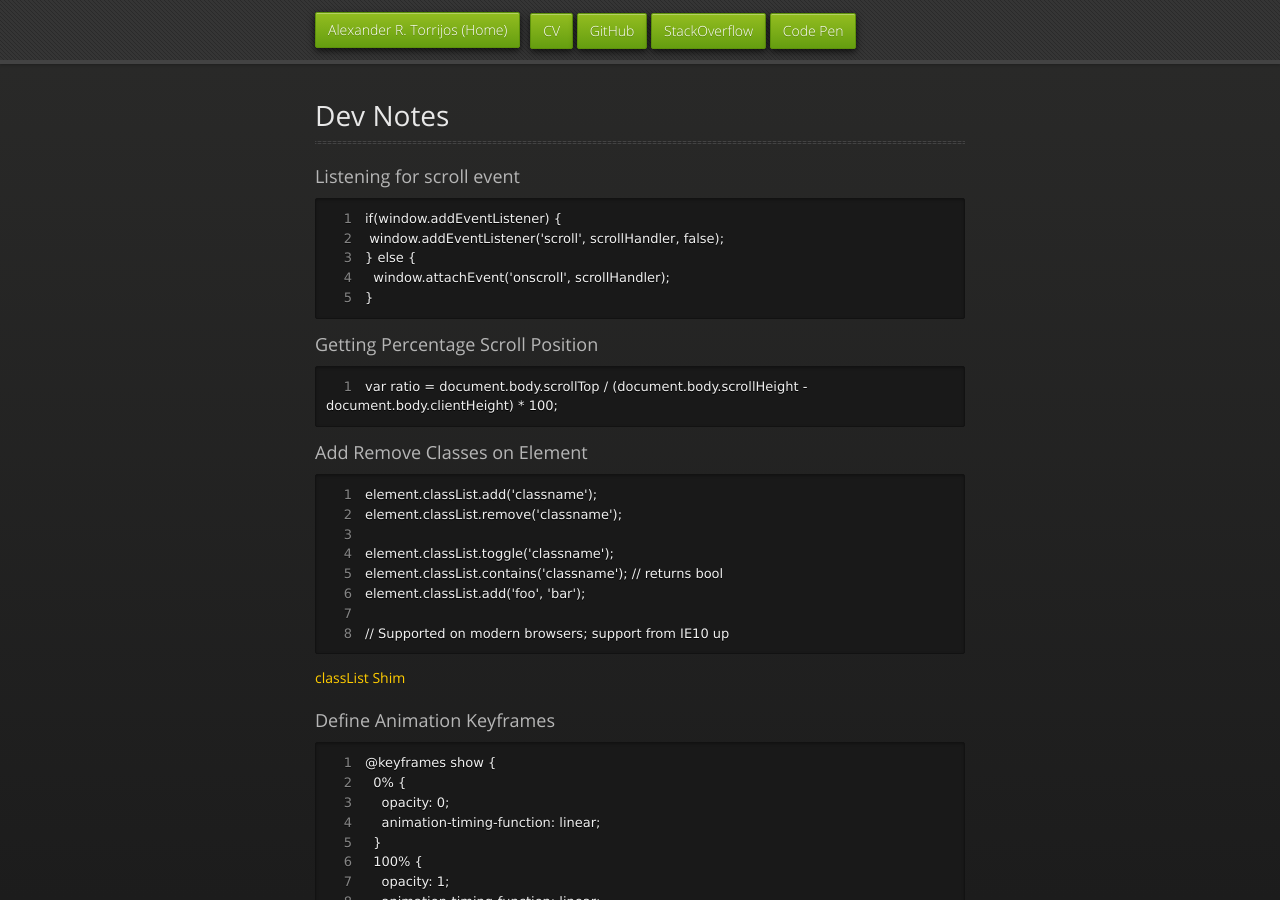
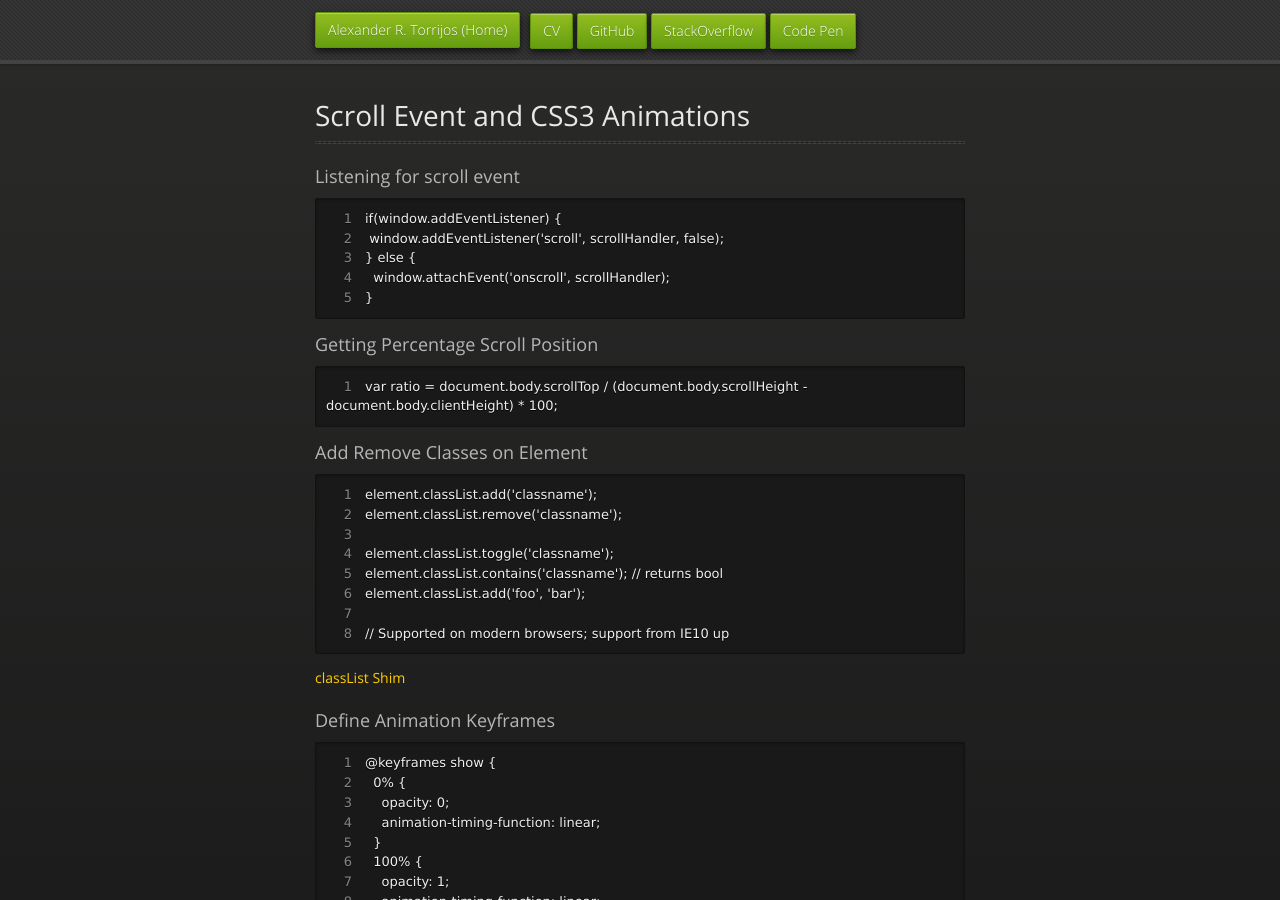
Before and after one commit to stormwild/stormwild.github.io, a Jekyll site: the page built from _posts/2015-11-18-scroll-event-css3-animations.md, in a window 1280 px wide and 900 px high. Built offline with Jekyll 4.4.1, drawn with Linux system fonts in a browser that asks for light colours; nearby versions of some CDN libraries.

Commit message:
Update and rename 2015-11-18-notes.md to 2015-11-18-scroll-event-css3-animations.md

```diff
--- a/_posts/2015-11-18-notes.md
+++ b/_posts/2015-11-18-scroll-event-css3-animations.md
@@ -1,5 +1,5 @@
 ---
-title: Dev Notes
+title: Scroll Event and CSS3 Animations
 ---
 
 ### Listening for scroll event
```
